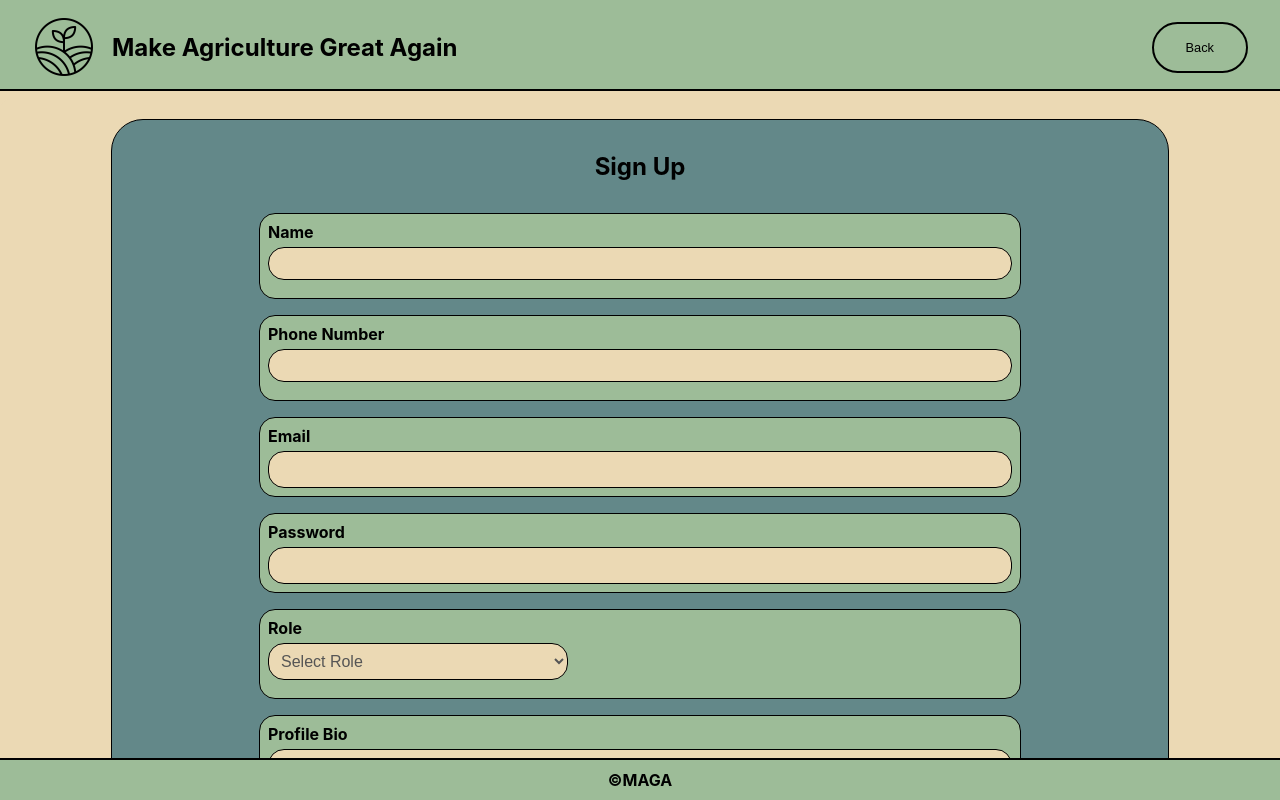
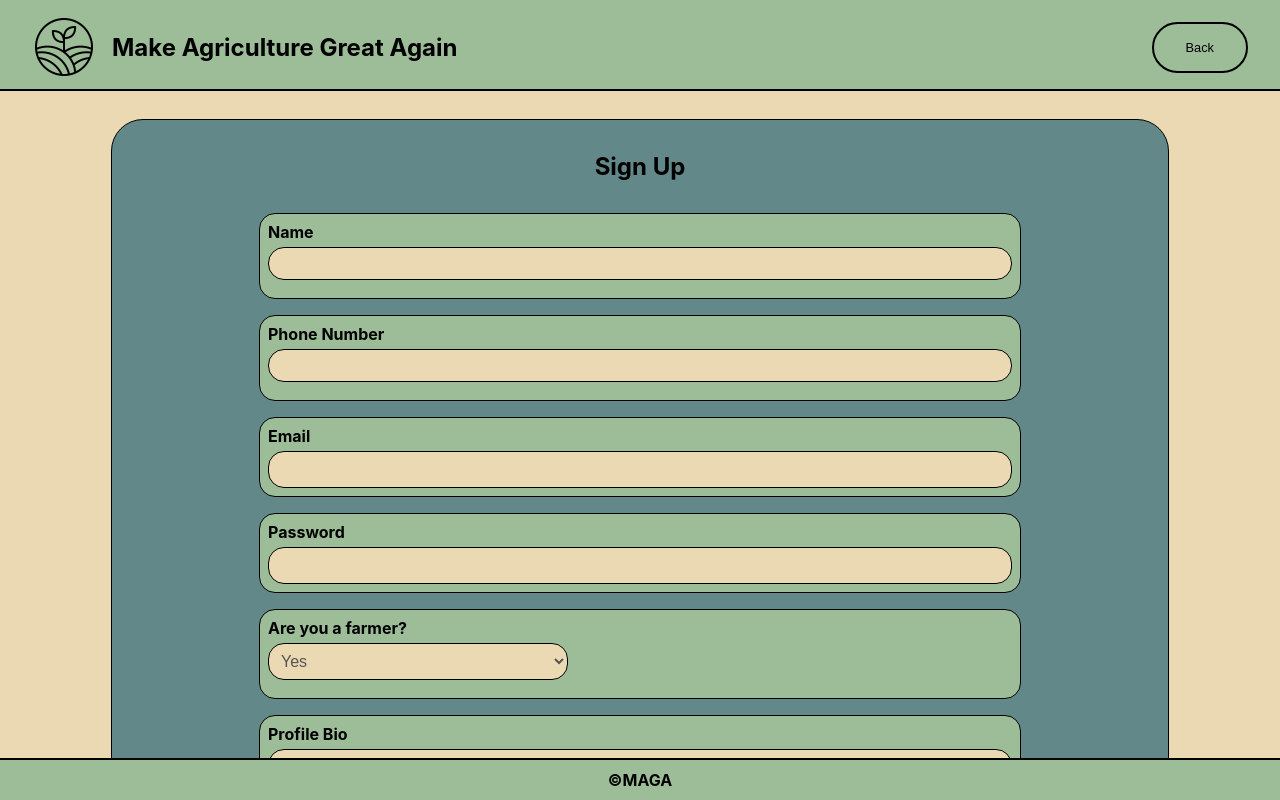
Before and after one commit to Lmah0/FarmLink, a React (Create React App) app in the folder frontend/: page /signup in a window 1280 px wide. Built offline with nearby package versions, Linux system fonts and the light colour scheme; no server answers.

Commit message:
hides PID for nonfarmers in profile. Role section reworded

```diff
--- a/frontend/src/UserPages/ProfilePage.js
+++ b/frontend/src/UserPages/ProfilePage.js
@@ -18,10 +18,12 @@ const ProfilePage = () => {
         <div className="profile-details">
           <h2>Profile Page</h2>
           <p className="profile-entry"><strong>Name:</strong> {userData.name}</p>
+          <p className="profile-entry"><strong>I am:</strong> {userData.role === 'FARMER' ? "a farmer" : "not a farmer"}</p>
           <p className="profile-entry"><strong>Email:</strong> {userData.email_address}</p>
           <p className="profile-entry"><strong>Phone:</strong> {userData.phone_number}</p>
-          <p className="profile-entry"><strong>Role:</strong> {userData.role}</p>
-          <p className="profile-entry"><strong>PID:</strong> {userData.farmer_pid}</p>
+          {userData.role === 'FARMER' && (
+            <p className="profile-entry"><strong>PID:</strong> {userData.farmer_pid}</p>
+          )}
           <p className="profile-entry"><strong>Profile Bio:</strong> {userData.profile_bio}</p>
         </div>
       ) : (
--- a/frontend/src/UserPages/SignUpPage.js
+++ b/frontend/src/UserPages/SignUpPage.js
@@ -71,11 +71,10 @@ const SignUpPage = () => {
             <input className="input-form" type="password" value={password} onChange={(e) => setPassword(e.target.value)} />
           </div>
           <div className='signup-form-group'>
-            <label className="signup-label">Role</label>
+            <label className="signup-label">Are you a farmer?</label>
             <select className="input-form" value={role} onChange={(e) => setRole(e.target.value)}>
-              <option value="">Select Role</option>
-              <option value="FARMER">Farmer</option>
-              <option value="NONFARMER">Not a Farmer</option>
+              <option value="FARMER">Yes</option>
+              <option value="NONFARMER">No</option>
             </select>
           </div>
           {role === 'FARMER' && (
```
